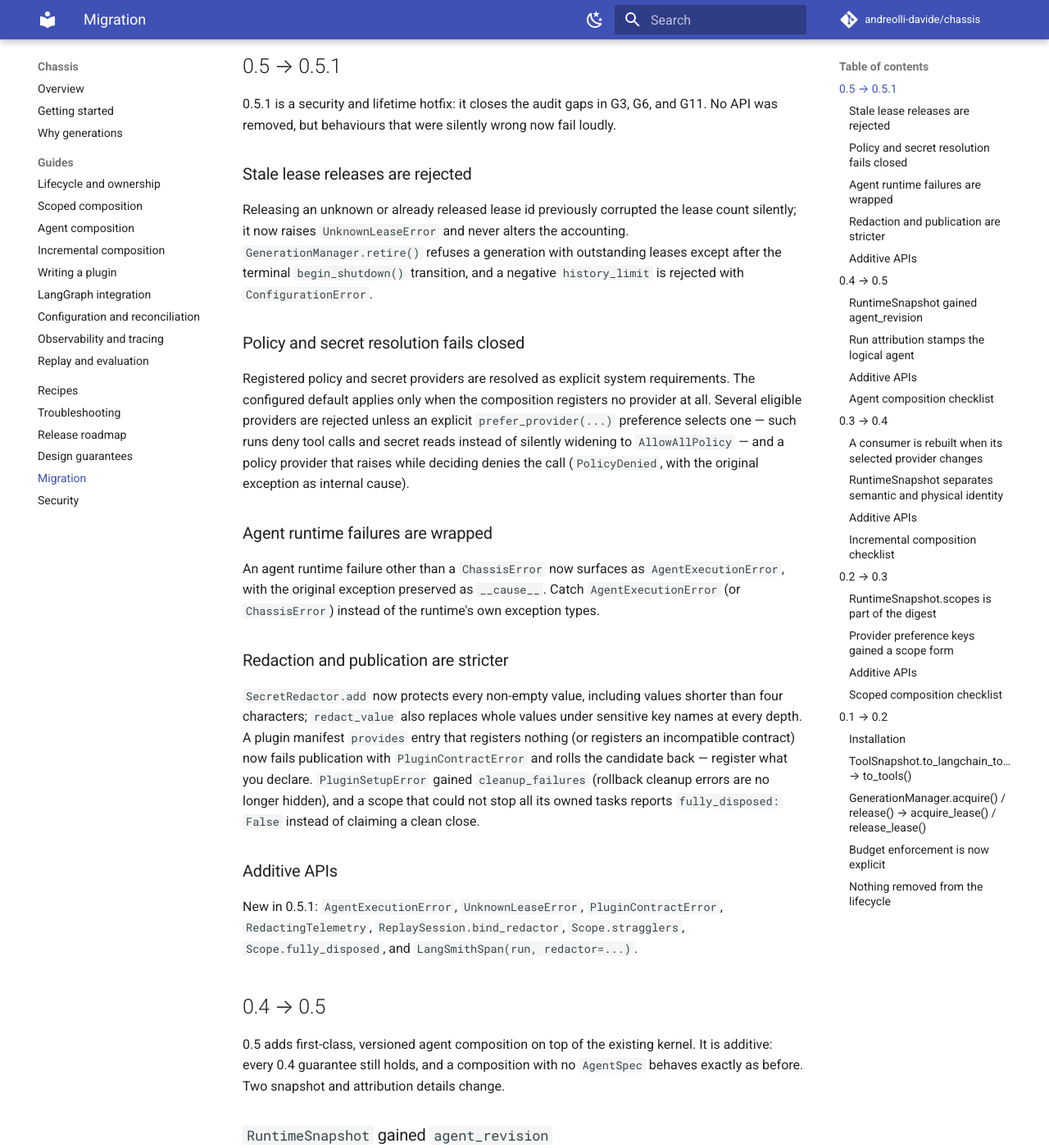
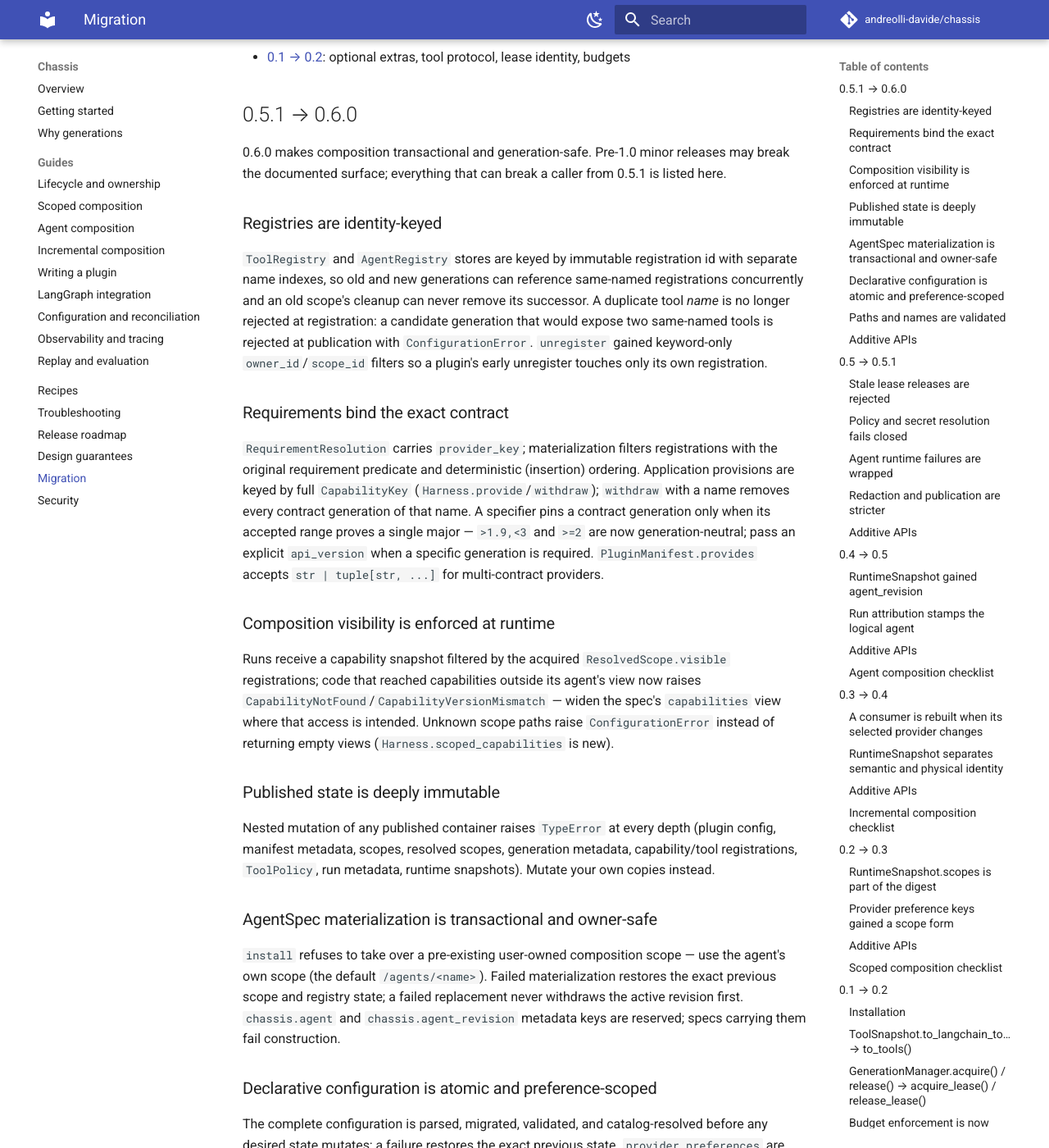
Before and after one commit to andreolli-davide/chassis, an MkDocs documentation site: the page built from docs/migration.md, in a window 1280 px wide and 1400 px high, scrolled down 486 px. Shown: the whole window at 82% size. Built offline with MkDocs 1.6.1 and Material for MkDocs 9.7.7, drawn with Linux system fonts in a browser that asks for light colours; comment, search, counter and statistics services are not loaded; some of the changed text lies outside the part shown.

```diff
--- a/docs/migration.md
+++ b/docs/migration.md
@@ -6,12 +6,93 @@ why it was made, and what to do instead. Lifecycle behaviour is unchanged across
 these releases: published generations are still immutable, publication is still
 transactional, and logical unload is still distinct from physical disposal.
 
+- [0.5.1 → 0.6](#051--06): identity-keyed registries, exact contract binding,
+  runtime composition visibility, deep immutability, transactional
+  materialization and configuration
 - [0.5 → 0.5.1](#05-051): fail-closed policy and secrets, redaction boundary,
   authoritative lease accounting, publication contracts
 - [0.4 → 0.5](#04-05): agent composition, agent revisions, tool visibility
 - [0.3 → 0.4](#03-04): incremental composition, semantic identity, reuse diagnostics
 - [0.2 → 0.3](#02-03): composition scopes, explain and diff diagnostics
 - [0.1 → 0.2](#01-02): optional extras, tool protocol, lease identity, budgets
+
+## 0.5.1 → 0.6.0
+
+0.6.0 makes composition transactional and generation-safe. Pre-1.0 minor
+releases may break the documented surface; everything that can break a caller
+from 0.5.1 is listed here.
+
+### Registries are identity-keyed
+
+`ToolRegistry` and `AgentRegistry` stores are keyed by immutable registration id
+with separate name indexes, so old and new generations can reference same-named
+registrations concurrently and an old scope's cleanup can never remove its
+successor. A duplicate tool *name* is no longer rejected at registration: a
+candidate generation that would expose two same-named tools is rejected at
+publication with `ConfigurationError`. `unregister` gained keyword-only
+`owner_id`/`scope_id` filters so a plugin's early unregister touches only its
+own registration.
+
+### Requirements bind the exact contract
+
+`RequirementResolution` carries `provider_key`; materialization filters
+registrations with the original requirement predicate and deterministic
+(insertion) ordering. Application provisions are keyed by full `CapabilityKey`
+(`Harness.provide`/`withdraw`); `withdraw` with a name removes every contract
+generation of that name. A specifier pins a contract generation only when its
+accepted range proves a single major — `>1.9,<3` and `>=2` are now
+generation-neutral; pass an explicit `api_version` when a specific generation is
+required. `PluginManifest.provides` accepts `str | tuple[str, ...]` for
+multi-contract providers.
+
+### Composition visibility is enforced at runtime
+
+Runs receive a capability snapshot filtered by the acquired
+`ResolvedScope.visible` registrations; code that reached capabilities outside its
+agent's view now raises
+`CapabilityNotFound`/`CapabilityVersionMismatch` — widen the spec's
+`capabilities` view where that access is intended. Unknown scope paths raise
+`ConfigurationError` instead of returning empty views
+(`Harness.scoped_capabilities` is new).
+
+### Published state is deeply immutable
+
+Nested mutation of any published container raises `TypeError` at every depth
+(plugin config, manifest metadata, scopes, resolved scopes, generation metadata,
+capability/tool registrations, `ToolPolicy`, run metadata, runtime snapshots).
+Mutate your own copies instead.
+
+### AgentSpec materialization is transactional and owner-safe
+
+`install` refuses to take over a pre-existing user-owned composition scope — use
+the agent's own scope (the default `/agents/<name>`). Failed materialization
+restores the exact previous scope and registry state; a failed replacement never
+withdraws the active revision first. `chassis.agent` and
+`chassis.agent_revision` metadata keys are reserved; specs carrying them fail
+construction.
+
+### Declarative configuration is atomic and preference-scoped
+
+The complete configuration is parsed, migrated, validated, and catalog-resolved
+before any desired state mutates; a failure restores the exact previous state.
+`provider_preferences` are replaced wholesale on every application — re-declare
+a preference you still want. Programmatic `prefer_provider` preferences are
+stored separately and take precedence over config-owned ones. Schema `version`
+must be `1`; unknown versions are rejected by an explicit migration dispatcher.
+
+### Paths and names are validated
+
+Scope paths must be canonical and absolute everywhere (no relative forms, empty
+or untrimmed segments, `.`/`..`, or trailing slashes). Whitespace-only or
+untrimmed capability, permission, catalog, entry, and agent-runtime names are
+rejected, and config/manifest `config_version` values must be non-negative.
+
+### Additive APIs
+
+New in 0.6.0: `Harness.scoped_capabilities`, `PluginManifest.provided_contracts`,
+`RequirementResolution.provider_key`, `chassis.core.paths.canonical_scope_path`,
+`chassis.config.loader.migrate_config`, and `ScopeSpec`/`ResolvedScope` deep
+freezing (behavioral).
 
 ## 0.5 → 0.5.1
 
--- a/pyproject.toml
+++ b/pyproject.toml
@@ -1,6 +1,6 @@
 [project]
 name = "chassis-harness"
-version = "0.5.1"
+version = "0.6.0"
 description = "Chassis: transactional runtime composition for dynamic agent systems -- scoped ownership, reactive capabilities, and immutable runtime generations."
 readme = "README.md"
 requires-python = ">=3.12"
```
Also changed, not shown: CHANGELOG.md (+10 -0 lines), docs/roadmap.md (+15 -15 lines), 1 other file.
